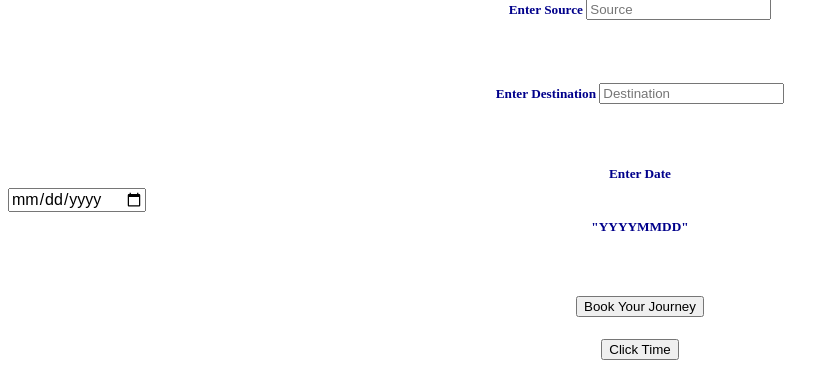
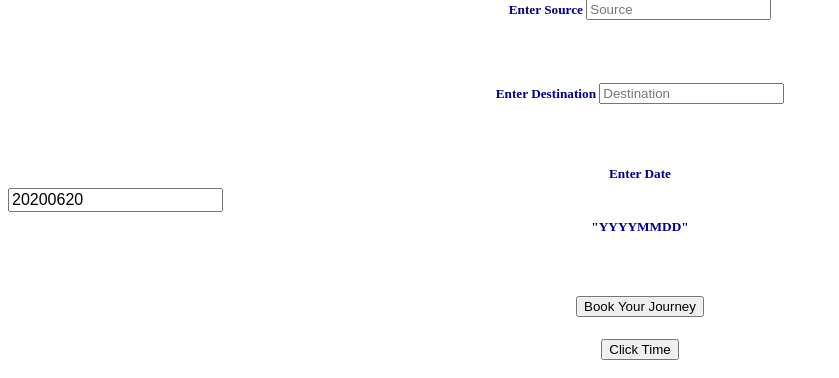
Before and after one commit to pskr0/Railticket, a Flask app: page / in a window 1280 px wide. Shown: the part 85-463 px from the top of the page, without its empty margins (0-839 px from the left). Run offline with Flask 2, Linux system fonts and the light colour scheme; parts of the project's set-up code (start-up, migrations or seed data) failed here and were passed over.

Commit message:
Update index.html

```diff
--- a/templates/index.html
+++ b/templates/index.html
@@ -48,7 +48,7 @@ Enter Destination
 <br>
 <h5 style="color:darkblue">
 Enter Date
-<input placeholder="Date" name="inputdata" type="date" value="20200620" min="20190631" max="20200801" id="dd">
+<input placeholder="Date" name="inputdata" type="text" value="20200620" min="20190631" max="20200801" id="dd">
 "YYYYMMDD"
 </h5>
 
```
